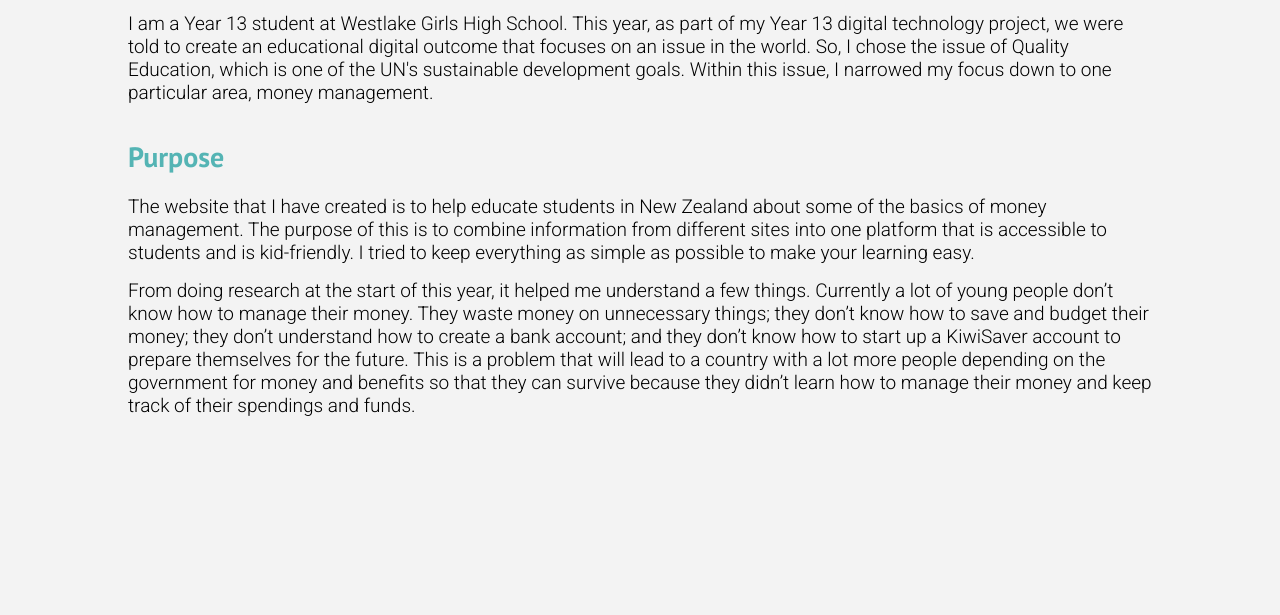
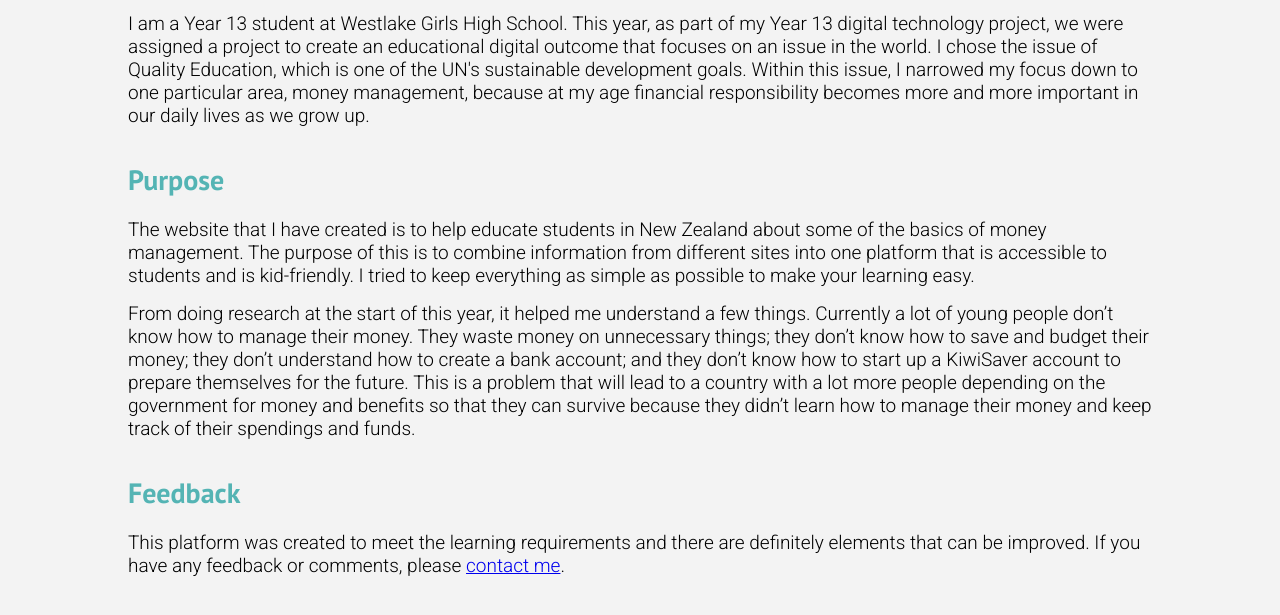
Before and after one commit to 17097/17097.github.io, a plain HTML site: page about.html in a window 1280 px wide. Shown: the part 263-878 px from the top of the page. Before the commit the page ends 800 px from the top, so only its background shows below. Drawn offline with Linux system fonts and the light colour scheme.

Commit message:
Add files via upload

```diff
--- a/about.html
+++ b/about.html
@@ -40,12 +40,14 @@
     <!-- INFO -->
         <h1>About Us</h1>
         <h2>About Me</h2>
-        <p>I am a Year 13 student at Westlake Girls High School. This year, as part of my Year 13 digital technology project, we were told to create an educational digital outcome that focuses on an issue in the world. So, I chose the issue of Quality Education, which is one of the UN's sustainable development goals. Within this issue, I narrowed my focus down to one particular area, money management.</p>
+        <p>I am a Year 13 student at Westlake Girls High School. This year, as part of my Year 13 digital technology project, we were assigned a project to create an educational digital outcome that focuses on an issue in the world. I chose the issue of Quality Education, which is one of the UN's sustainable development goals. Within this issue, I narrowed my focus down to one particular area, money management, because at my age financial responsibility becomes more and more important in our daily lives as we grow up.</p>
         <br>
         <h2>Purpose</h2>
         <p>The website that I have created is to help educate students in New Zealand about some of the basics of money management. The purpose of this is to combine information from different sites into one platform that is accessible to students and is kid-friendly. I tried to keep everything as simple as possible to make your learning easy.</p>
         <p>From doing research at the start of this year, it helped me understand a few things. Currently a lot of young people don’t know how to manage their money. They waste money on unnecessary things; they don’t know how to save and budget their money; they don’t understand how to create a bank account; and they don’t know how to start up a KiwiSaver account to prepare themselves for the future. This is a problem that will lead to a country with a lot more people depending on the government for money and benefits so that they can survive because they didn’t learn how to manage their money and keep track of their spendings and funds.</p>
         <br>
+        <h2>Feedback</h2>
+        <p>This platform was created to meet the learning requirements and there are definitely elements that can be improved. If you have any feedback or comments, please <a href="mailto:17097@my.westlakegirls.school.nz">contact me</a>.</p>
         <br>
     </div>
 </body>
```
